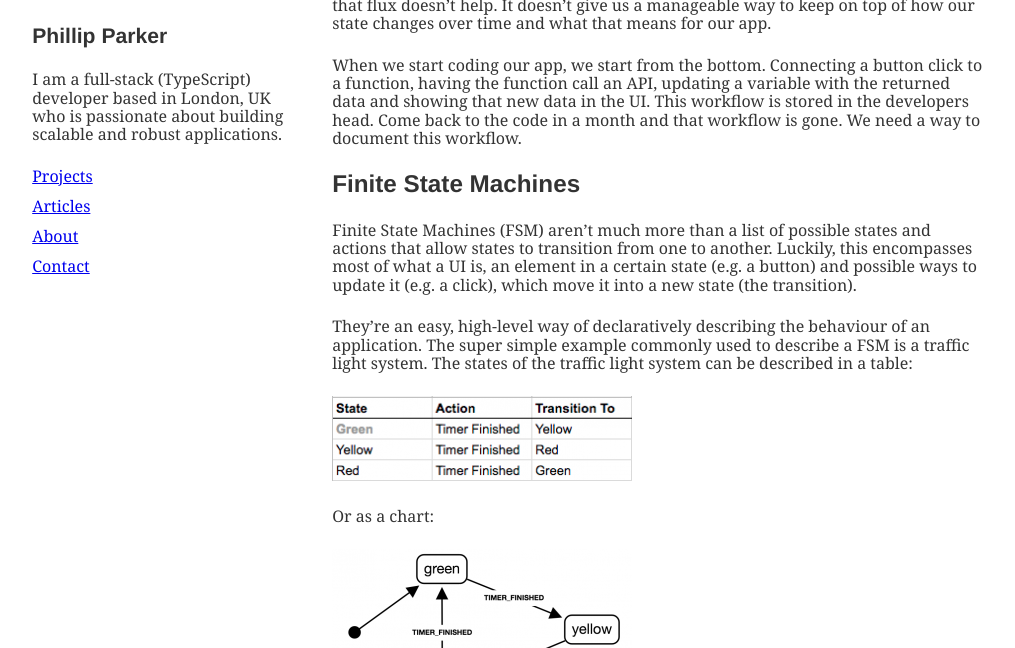
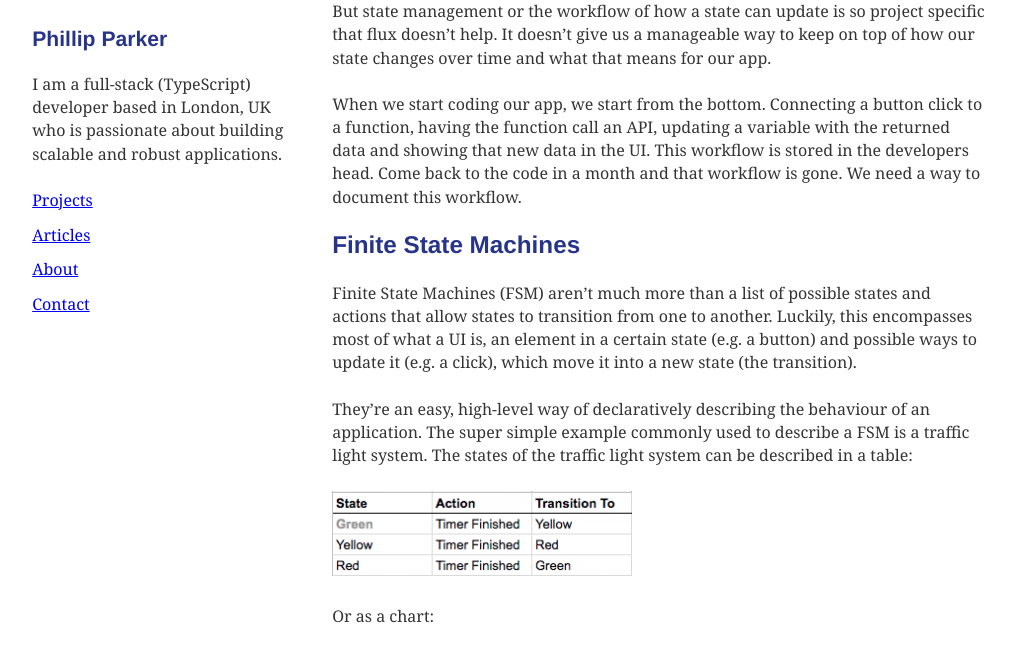
Before and after one commit to Sound1ab/portfolio-v2, a Gatsby site: page /articles/finite-state-machines-in-vue in a window 1280 px wide. Shown: the part 151-799 px from the top of the page, without its empty margins (131-1146 px from the left). Built offline with nearby package versions, Linux system fonts and the light colour scheme; Gatsby itself is replaced by a stand-in of ours; some packages are replaced by stand-ins of ours.

Commit message:
feat(Typeography): Update styles

```diff
--- a/package.json
+++ b/package.json
@@ -30,7 +30,8 @@
     "react-helmet": "^5.2.0",
     "react-typography": "^0.16.19",
     "styled-components": "^4.1.3",
-    "typography": "^0.16.19"
+    "typography": "^0.16.19",
+    "typography-theme-moraga": "^0.16.19"
   },
   "devDependencies": {
     "@types/styled-components": "^4.1.12",
--- /dev/null
+++ b/src/components/utility/GlobalStyle/GlobalStyle.tsx
@@ -0,0 +1,265 @@
+import { createGlobalStyle } from 'styled-components'
+
+export const GlobalStyle = createGlobalStyle`
+  /*! modern-normalize | MIT License | https://github.com/sindresorhus/modern-normalize */
+
+  /* Document
+     ========================================================================== */
+
+  /**
+   * Use a better box model (opinionated).
+   */
+
+  html {
+    box-sizing: border-box;
+  }
+
+  *,
+  *::before,
+  *::after {
+    box-sizing: inherit;
+  }
+
+  /**
+   * Use a more readable tab size (opinionated).
+   */
+
+  :root {
+    -moz-tab-size: 4;
+    tab-size: 4;
+  }
+
+  /**
+   * 1. Correct the line height in all browsers.
+   * 2. Prevent adjustments of font size after orientation changes in iOS.
+   */
+
+  html {
+    -webkit-text-size-adjust: 100%; /* 2 */
+  }
+
+  /* Sections
+     ========================================================================== */
+
+  /**
+   * Remove the margin in all browsers.
+   */
+
+  body {
+    margin: 0;
+  }
+
+
+  /* Grouping content
+     ========================================================================== */
+
+  /**
+   * Add the correct height in Firefox.
+   */
+
+  hr {
+    height: 0;
+  }
+
+  /* Text-level semantics
+     ========================================================================== */
+
+
+  h1,h2,h3,h4,h5,h6 {
+    color: ${({ theme }: { theme: any }) => theme.colors.brand}
+  }
+
+
+  /**
+   * Add the correct text decoration in Chrome, Edge, and Safari.
+   */
+
+  abbr[title] {
+    text-decoration: underline dotted;
+  }
+
+  /**
+   * Add the correct font weight in Chrome, Edge, and Safari.
+   */
+
+  b,
+  strong {
+    font-weight: bolder;
+  }
+
+  /**
+   * 1. Improve consistency of default fonts in all browsers. (https://github.com/sindresorhus/modern-normalize/issues/3)
+   * 2. Correct the odd \`em\` font sizing in all browsers.
+   */
+
+  code,
+  kbd,
+  samp,
+  pre {
+    font-family: SFMono-Regular, Consolas, 'Liberation Mono', Menlo, Courier, monospace; /* 1 */
+    font-size: 1em; /* 2 */
+  }
+
+  /**
+   * Add the correct font size in all browsers.
+   */
+
+  small {
+    font-size: 80%;
+  }
+
+  /**
+   * Prevent \`sub\` and \`sup\` elements from affecting the line height in all browsers.
+   */
+
+  sub,
+  sup {
+    font-size: 75%;
+    line-height: 0;
+    position: relative;
+    vertical-align: baseline;
+  }
+
+  sub {
+    bottom: -0.25em;
+  }
+
+  sup {
+    top: -0.5em;
+  }
+
+  /* Forms
+     ========================================================================== */
+
+  /**
+   * 1. Change the font styles in all browsers.
+   * 2. Remove the margin in Firefox and Safari.
+   */
+
+  button,
+  input,
+  optgroup,
+  select,
+  textarea {
+    font-family: inherit; /* 1 */
+    font-size: 100%; /* 1 */
+    line-height: 1.15; /* 1 */
+    margin: 0; /* 2 */
+  }
+
+  /**
+   * Remove the inheritance of text transform in Edge and Firefox.
+   * 1. Remove the inheritance of text transform in Firefox.
+   */
+
+  button,
+  select { /* 1 */
+    text-transform: none;
+  }
+
+  /**
+   * Correct the inability to style clickable types in iOS and Safari.
+   */
+
+  button,
+  [type='button'],
+  [type='reset'],
+  [type='submit'] {
+    -webkit-appearance: button;
+  }
+
+  /**
+   * Remove the inner border and padding in Firefox.
+   */
+
+  button::-moz-focus-inner,
+  [type='button']::-moz-focus-inner,
+  [type='reset']::-moz-focus-inner,
+  [type='submit']::-moz-focus-inner {
+    border-style: none;
+    padding: 0;
+  }
+
+  /**
+   * Restore the focus styles unset by the previous rule.
+   */
+
+  button:-moz-focusring,
+  [type='button']:-moz-focusring,
+  [type='reset']:-moz-focusring,
+  [type='submit']:-moz-focusring {
+    outline: 1px dotted ButtonText;
+  }
+
+  /**
+   * Correct the padding in Firefox.
+   */
+
+  fieldset {
+    padding: 0.35em 0.75em 0.625em;
+  }
+
+  /**
+   * Remove the padding so developers are not caught out when they zero out \`fieldset\` elements in all browsers.
+   */
+
+  legend {
+    padding: 0;
+  }
+
+  /**
+   * Add the correct vertical alignment in Chrome and Firefox.
+   */
+
+  progress {
+    vertical-align: baseline;
+  }
+
+  /**
+   * Correct the cursor style of increment and decrement buttons in Safari.
+   */
+
+  [type='number']::-webkit-inner-spin-button,
+  [type='number']::-webkit-outer-spin-button {
+    height: auto;
+  }
+
+  /**
+   * 1. Correct the odd appearance in Chrome and Safari.
+   * 2. Correct the outline style in Safari.
+   */
+
+  [type='search'] {
+    -webkit-appearance: textfield; /* 1 */
+    outline-offset: -2px; /* 2 */
+  }
+
+  /**
+   * Remove the inner padding in Chrome and Safari on macOS.
+   */
+
+  [type='search']::-webkit-search-decoration {
+    -webkit-appearance: none;
+  }
+
+  /**
+   * 1. Correct the inability to style clickable types in iOS and Safari.
+   * 2. Change font properties to \`inherit\` in Safari.
+   */
+
+  ::-webkit-file-upload-button {
+    -webkit-appearance: button; /* 1 */
+    font: inherit; /* 2 */
+  }
+
+  /* Interactive
+     ========================================================================== */
+
+  /*
+   * Add the correct display in Chrome and Safari.
+   */
+
+  summary {
+    display: list-item;
+  }
+`
--- a/src/components/utility/index.ts
+++ b/src/components/utility/index.ts
@@ -1 +1,2 @@
 export * from './ThemeProvider/ThemeProvider'
+export * from './GlobalStyle/GlobalStyle'
--- a/src/content/articles/finite-state-machines-in-vue/index.md
+++ b/src/content/articles/finite-state-machines-in-vue/index.md
@@ -6,7 +6,7 @@ slug: "finite-state-machines-in-vue"
 layout: "article"
 ---
 
-## Are we actually managing state?
+# Finite State Machines in Vue
 
 Have you ever thought that there’s something missing with how we manage state? We’ve got flux implementations like Redux and Vuex. They solve the big issue of how to maintain state across multiple components and provide an easy API to update it. But state management or the workflow of how a state can update is so project specific that flux doesn’t help. It doesn’t give us a manageable way to keep on top of how our state changes over time and what that means for our app.
 
--- a/src/layouts/index.tsx
+++ b/src/layouts/index.tsx
@@ -1,10 +1,8 @@
 import React from 'react'
-import { ThemeProvider } from '../components/utility'
+import { ThemeProvider, GlobalStyle } from '../components/utility'
 import { Sidebar } from '../components/molecules'
 import { Container } from '../components/atoms'
 import { styled } from '../theme'
-
-require('normalize.css')
 
 const Style = styled.div`
   display: flex;
@@ -39,11 +37,14 @@ const Style = styled.div`
 
 export const Layout = ({ children }: { children: any }) => (
   <ThemeProvider>
+    <>
+      <GlobalStyle />
       <Style>
         <Container className="layout-page">
           <Sidebar className="layout-sidebar" />
           <main className="layout-main">{children}</main>
         </Container>
       </Style>
+    </>
   </ThemeProvider>
 )
--- a/src/theme/typography.ts
+++ b/src/theme/typography.ts
@@ -1,8 +1,6 @@
 import Typography from 'typography'
-import grandViewTheme from 'typography-theme-github'
+import moraga from 'typography-theme-moraga'
 
-const typography = new Typography(grandViewTheme)
-
-console.log(grandViewTheme)
+const typography = new Typography(moraga)
 
 export default typography
```
Also changed, not shown: 1 other file. Lines whose indentation alone changed are shown as unchanged.
